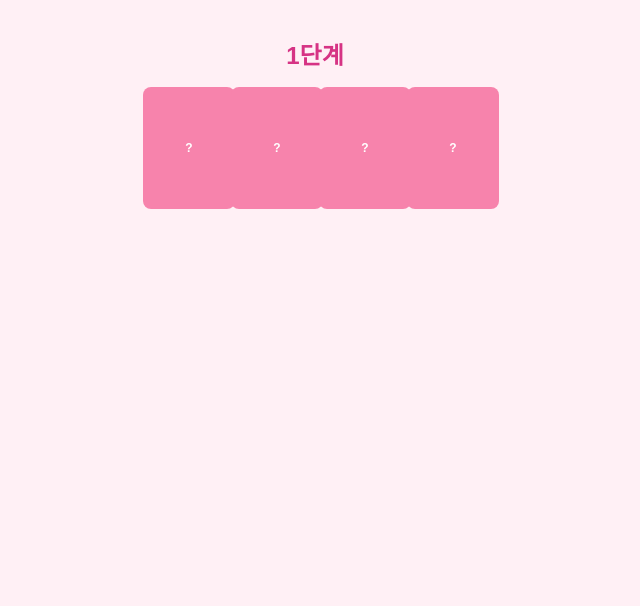
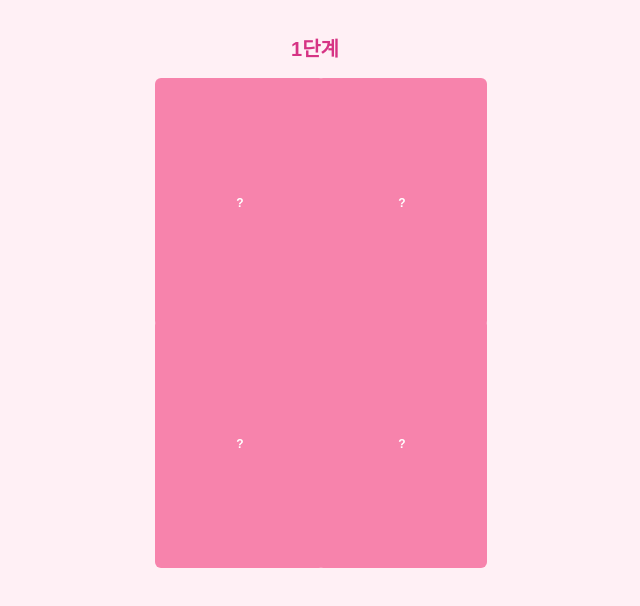
Before and after one commit to yeonju0828/Foretforet, a plain HTML site: page index.html in a window 1280 px wide. Shown: the whole page, without its empty margins (325-965 px from the left). Drawn offline with Linux system fonts and the light colour scheme.

Commit message:
Update index.html

```diff
--- a/index.html
+++ b/index.html
@@ -11,29 +11,31 @@
       display: flex;
       flex-direction: column;
       align-items: center;
+      justify-content: flex-start;
+      min-height: 100vh;
+      margin: 0;
       padding: 20px 0;
-      margin: 0;
     }
 
     h1 {
       margin-bottom: 16px;
       color: #d63384;
-      font-size: 24px;
+      font-size: 20px;
     }
 
     .game-board {
-      display: flex;
-      flex-wrap: wrap;
+      display: grid;
+      gap: 4px;
       justify-content: center;
-      gap: 8px;
-      max-width: 360px;
+      align-items: center;
       width: 100%;
+      max-width: 320px;
       margin-bottom: 20px;
     }
 
     .card {
-      width: 80px;
-      height: 110px;
+      width: 100%;
+      aspect-ratio: 2 / 3; /* 2:3 비율 유지 */
       position: relative;
       transform-style: preserve-3d;
       transition: transform 0.6s;
@@ -49,7 +51,7 @@
       position: absolute;
       width: 100%;
       height: 100%;
-      border-radius: 8px;
+      border-radius: 6px;
       backface-visibility: hidden;
       display: flex;
       justify-content: center;
@@ -74,19 +76,17 @@
     .card img {
       max-width: 70%;
       max-height: 70%;
-      border-radius: 6px;
+      border-radius: 4px;
     }
 
     .message {
-      font-size: 18px;
+      font-size: 16px;
       font-weight: bold;
       color: #d63384;
       text-align: center;
     }
 
     .empty {
-      width: 80px;
-      height: 110px;
       visibility: hidden;
     }
   </style>
@@ -127,6 +127,10 @@
       const currentPairs = allPairs.slice(0, pairCount * 2);
       const shuffled = [...currentPairs].sort(() => 0.5 - Math.random());
 
+      // 카드 개수에 따라 컬럼 수 동적 설정
+      const columnCount = stage + 1;
+      board.style.gridTemplateColumns = `repeat(${columnCount}, 1fr)`;
+
       shuffled.forEach((item) => {
         const card = document.createElement("div");
         card.classList.add("card");
@@ -156,11 +160,12 @@
         board.appendChild(card);
       });
 
+      // 2단계일 때 빈칸 3개 추가해서 3x3 유지
       if (stage === 2) {
         const emptyCount = 9 - shuffled.length;
         for (let i = 0; i < emptyCount; i++) {
           const empty = document.createElement("div");
-          empty.classList.add("empty");
+          empty.classList.add("card", "empty");
           board.appendChild(empty);
         }
       }
@@ -205,5 +210,4 @@
 
     startStage();
   </script>
-</body>
-</html>
+</bod
```
